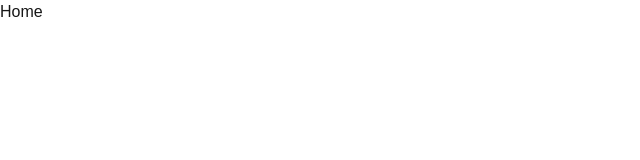
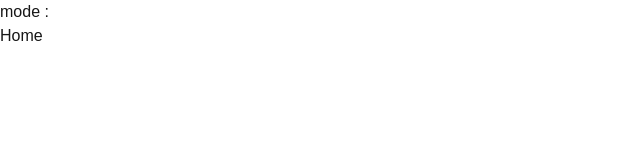
Before and after one commit to KirtiShinde18/next-portfolio, a Next.js app in the folder client/: page / in a window 1280 px wide. Shown: the top 160 px of the page, without its empty margins (0-640 px from the left). Built offline with nearby package versions, Linux system fonts and the light colour scheme.

Commit message:
server log changed and client mode on

```diff
--- a/client/app/layout.tsx
+++ b/client/app/layout.tsx
@@ -13,8 +13,8 @@ const geistMono = Geist_Mono({
 });
 
 export const metadata: Metadata = {
-  title: "Create Next App",
-  description: "Generated by create next app",
+  title: "next-portfolio",
+  description: "A collection of my web development projects showcasing my experience in frontend and backend development",
 };
 
 export default function RootLayout({
@@ -27,7 +27,11 @@ export default function RootLayout({
       lang="en"
       className={`${geistSans.variable} ${geistMono.variable} h-full antialiased`}
     >
-      <body className="min-h-full flex flex-col">{children}</body>
+      <body className="min-h-full flex flex-col">
+
+        <div>mode : {process.env.NEXT_PUBLIC_ENV}</div>
+        {children}
+        </body>
     </html>
   );
 }
```
Also changed, not shown: 1 other file (tests, documents, lock files or other folders).
